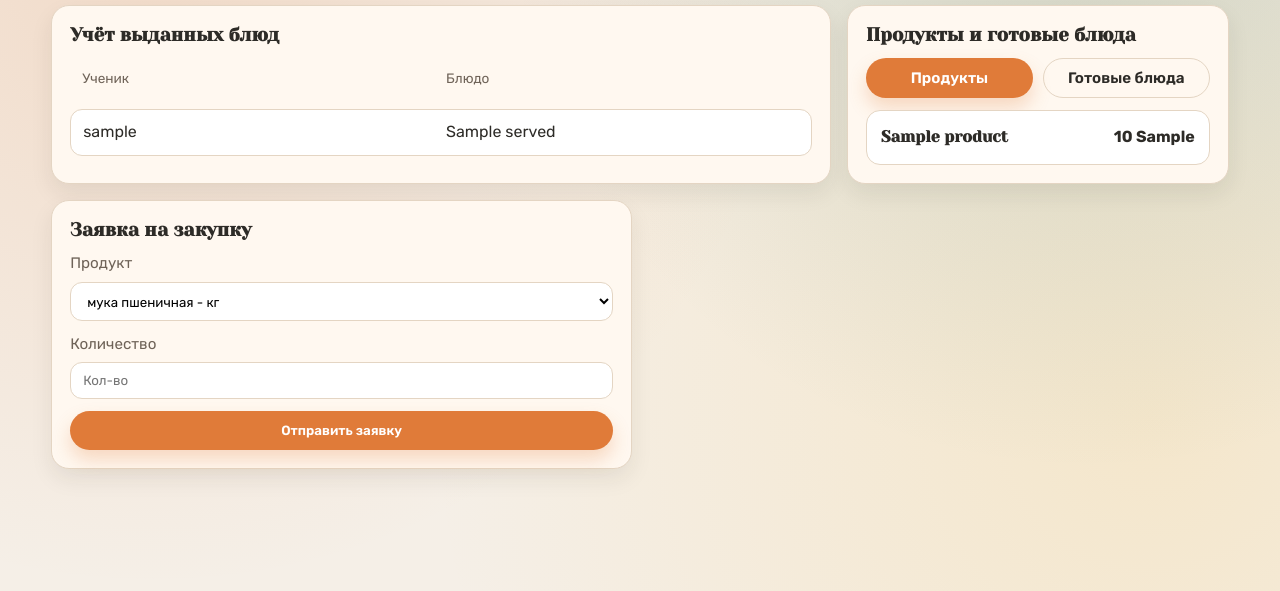
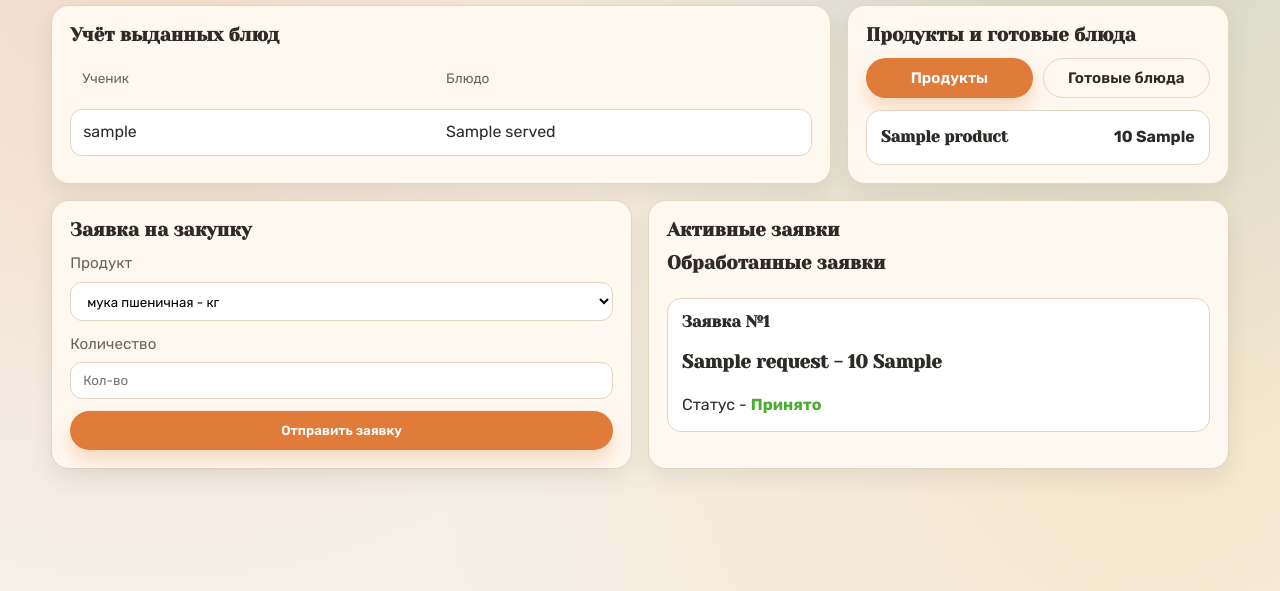
Before and after one commit to NickName2025/canteen_management, a Django app: page /chef/ in a window 1280 px wide. Shown: the part 209-800 px from the top of the page. Run offline with Django 4.2, Linux system fonts and the light colour scheme; tables that the repository leaves empty hold one stand-in row (values such as "Sample post").

Commit message:
Добавлено отображение заявок и их статуса в кабинете повара

```diff
--- a/chef/templates/chef/chef.html
+++ b/chef/templates/chef/chef.html
@@ -99,6 +99,30 @@
                             <button class="btn" type="submit">Отправить заявку</button>
                         </form>
                     </section>
+
+                    <section class="card col-6" id="approvals">
+                        <h3>Активные заявки</h3>
+                        <div class="menu-cards">
+                            {% for active_purchase_request in active_purchase_requests %}
+                                <div class="menu-card">
+                                    <h4>Заявка №{{active_purchase_request.id}}</h4>
+                                    <h3>{{active_purchase_request.product_name}} - {{active_purchase_request.product_quantity}} {{active_purchase_request.units_of_measurement}}</h3>
+                                    <span>Статус - <strong><span style="color: rgb(230, 154, 54)">В обработке</span></strong></span>
+                                </div>
+                            {% endfor %}
+                        </div>
+                        <div class="menu-cards">
+                            <h3>Обработанные заявки</h3>
+                            <div class="menu-cards">
+                                {% for processed_purchase_request in processed_purchase_requests %}
+                                    <div class="menu-card">
+                                        <h4>Заявка №{{processed_purchase_request.id}}</h4>
+                                        <h3>{{processed_purchase_request.product_name}} - {{processed_purchase_request.product_quantity}} {{processed_purchase_request.units_of_measurement}}</h3>
+                                        <span>Статус - {% if processed_purchase_request.status %}<strong><span style="color: rgb(73, 173, 48)">Принято</span></strong>{% elif processed_purchase_request.rejected %}<strong><span style="color: rgb(230, 54, 54)">Отклонено</span></strong>{% endif %}</span>
+                                    </div>
+                                {% endfor %}
+                        </div>
+                    </section>
                 </div>
             </div>
         </main>
--- a/chef/views.py
+++ b/chef/views.py
@@ -12,11 +12,16 @@
     dishes_served = DishesServed.objects.all()
     dishes = Dishes.objects.all()
     products = Products.objects.all()
+    active_purchase_requests = PurchaseRequests.objects.all().filter(status=False) & PurchaseRequests.objects.all().filter(rejected=False)
+    processed_purchase_requests = PurchaseRequests.objects.all().exclude(status=False) | PurchaseRequests.objects.all().exclude(rejected=False)
+
+    print(active_purchase_requests)
 
     list_of_possible_products = get_list_of_possible_products()
 
-
     context = {
+        "active_purchase_requests": active_purchase_requests,
+        "processed_purchase_requests": processed_purchase_requests,
         "dishes_served": dishes_served,
         "dishes": dishes,
         "products": products,
```
